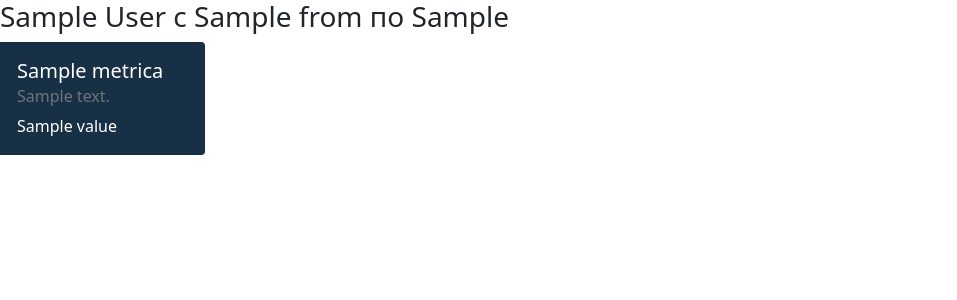
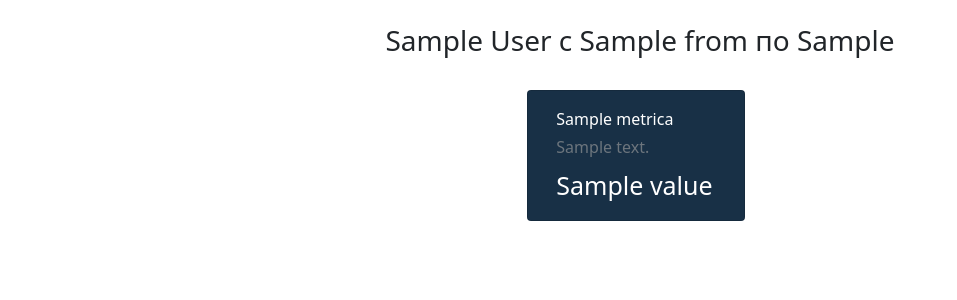
Before and after one commit to RomanMazyrin/Salaries-project, a Django app: template playground/salaries/templates/salaries/salary_result.html in a window 1280 px wide. Shown: the top 300 px of the page, without its empty margins (0-957 px from the left). Run offline with Django 3.2, Linux system fonts and the light colour scheme; tables that the repository leaves empty hold one stand-in row (values such as "Sample post"); the template is opened without the code that fills it: values that come from a table or form of the project are taken from there, most other values are stand-ins (such as "Sample title", 1, 10 or a date in 2020).

Commit message:
some design improves

```diff
--- /dev/null
+++ b/playground/salaries/static/salaries/css/style.css
@@ -0,0 +1,8 @@
+body {
+    font-size: 16px;
+}
+
+.metrica-value {
+    font-size: 25px;
+    font-weight: 500;
+}
--- a/playground/salaries/templates/base.html
+++ b/playground/salaries/templates/base.html
@@ -1,9 +1,12 @@
+{% load static %}
+
 <!DOCTYPE html>
 <html>
 <head>
     <meta charset="utf-8">
     <meta name="viewport" content="width=device-width, initial-scale=1">
     <link href="https://cdn.jsdelivr.net/npm/bootstrap@5.0.0-beta2/dist/css/bootstrap.min.css" rel="stylesheet" integrity="sha384-BmbxuPwQa2lc/FVzBcNJ7UAyJxM6wuqIj61tLrc4wSX0szH/Ev+nYRRuWlolflfl" crossorigin="anonymous">
+    <link href="{% static 'salaries/css/style.css' %}" rel="stylesheet" type="text/css">
     <title>{% block title %} Зарплатный проект {% endblock title %}</title>
 </head>
 <body>
--- a/playground/salaries/templates/salaries/salary_result.html
+++ b/playground/salaries/templates/salaries/salary_result.html
@@ -3,16 +3,20 @@
 {% block title %} {{ employee.name }} с {{ from }} по {{ to }} {% endblock title %}
 {% block content%}
 
-<h3>{{ employee.name }} с {{ from }} по {{ to }}</h1>
+<div class="row mt-4 mb-4">
+    <div class="col-xs-12">
+        <h3 class="text-center">{{ employee.name }} с {{ from }} по {{ to }}</h3>
+    </div>
+</div>
 
 {% for key, group in report.get_grouped_metrics.items %}
-<div class="row mb-5">
+<div class="row mb-4 justify-content-center">
     {% for metrica in group %}
         <div class="card col-md-2 rounded me-2 text-white" style='background-color: rgba(12,37,61,.95)'>
             <div class="card-body">
-                <h5 class="card-title">{{ metrica.name }}</h5>
-                <h6 class="card-subtitle mb-2 text-muted">{{ metrica.description|default_if_none:"" }}</h6>
-                <p class="card-text">{{ metrica.value }}</p>
+                <div class="card-title">{{ metrica.name }}</div>
+                <div class="card-subtitle mb-2 text-muted">{{ metrica.description|default_if_none:"" }}</div>
+                <p class="card-text metrica-value">{{ metrica.value }}</p>
             </div>
         </div>
     {% endfor %}
```
